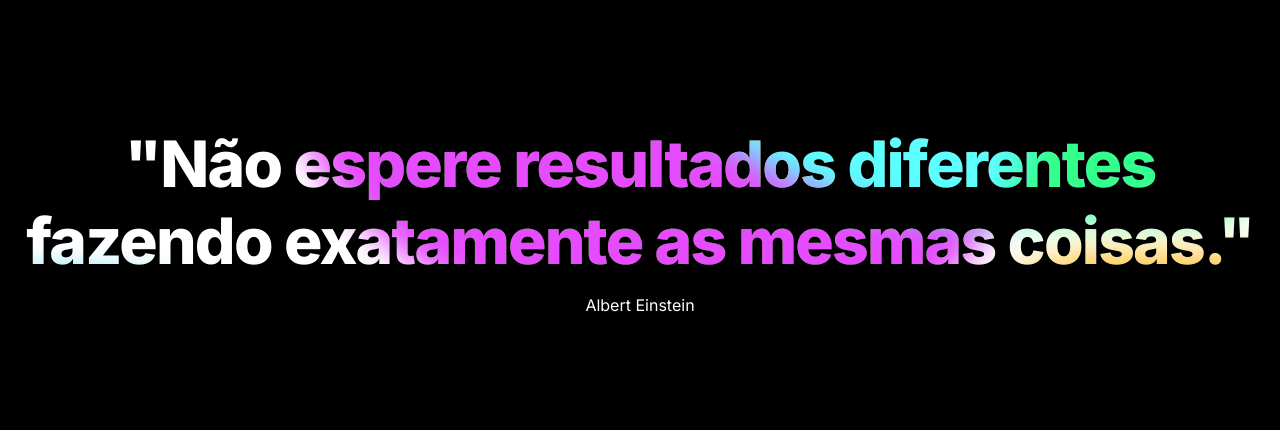
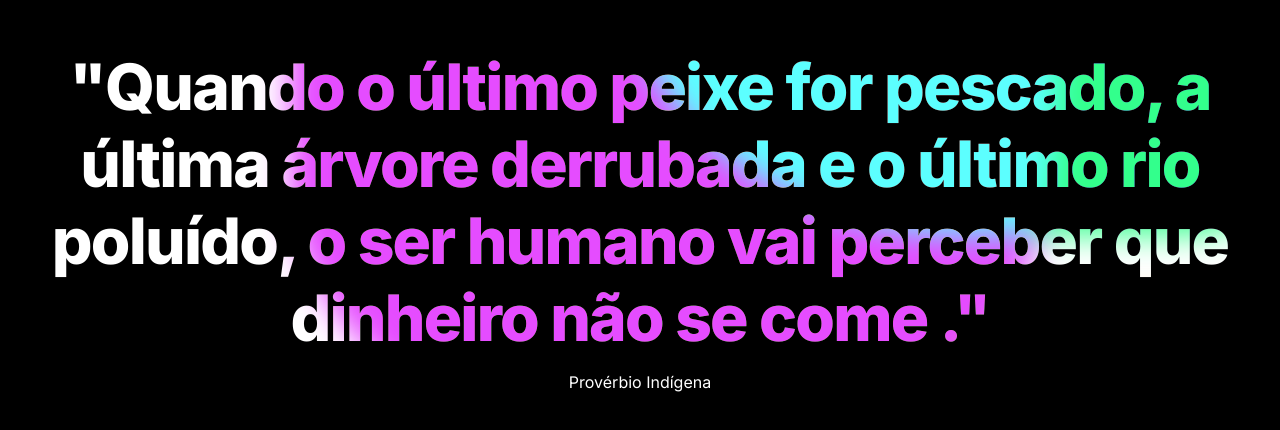
Before and after one commit to LKSFerreira/clone-tabnews, a Next.js app: page / in a window 1280 px wide. Shown: the part 180-610 px from the top of the page. Built offline with nearby package versions, Linux system fonts and the light colour scheme.

Commit message:
:sparkles: Atualizada frase do dia.

```diff
--- a/pages/index.js
+++ b/pages/index.js
@@ -1,6 +1,6 @@
 function Home() {
   return <div className="content">
-    <h1 className="title">"Não espere resultados diferentes fazendo exatamente as mesmas coisas."
+    <h1 className="title">"Quando o último peixe for pescado, a última árvore derrubada e o último rio poluído, o ser humano vai perceber que dinheiro não se come ."
       <div className="aurora">
         <div className="aurora__item"></div>
         <div className="aurora__item"></div>
@@ -8,7 +8,7 @@
         <div className="aurora__item"></div>
       </div>
     </h1>
-    <p className="subtitle">Albert Einstein</p>
+    <p className="subtitle">Provérbio Indígena</p>
   </div>
 }
 
```
